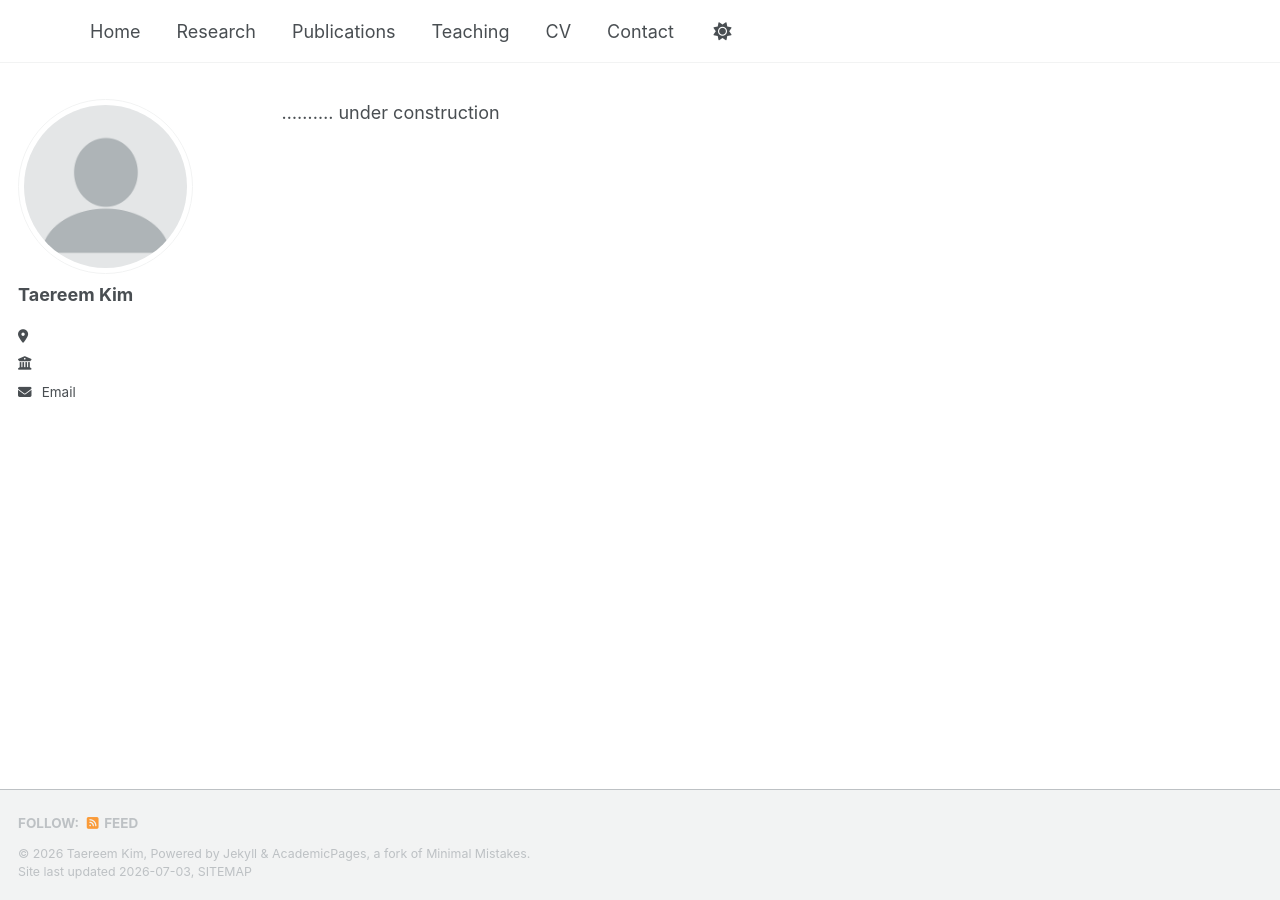
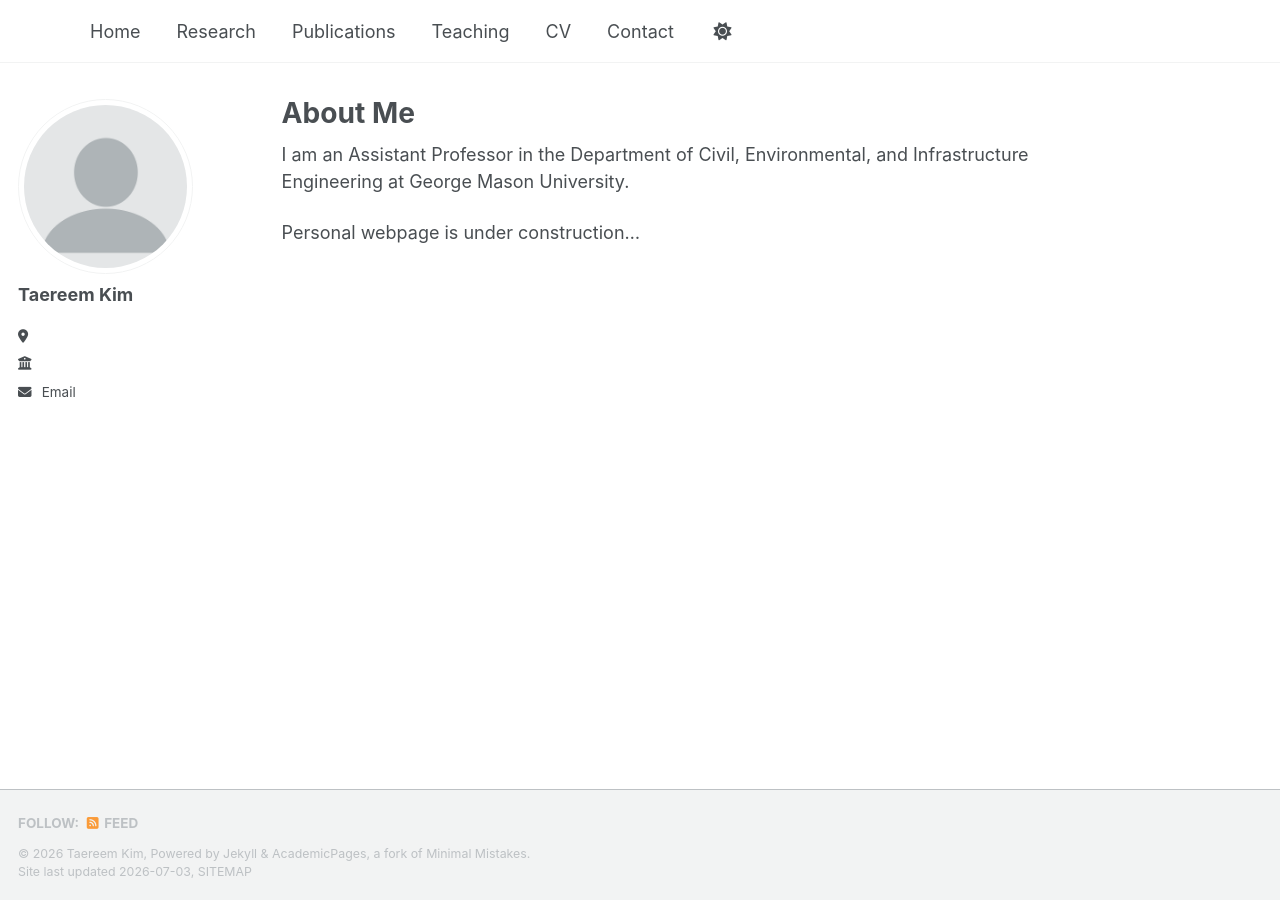
Before and after one commit to taereemk/taereemk.github.io, a Jekyll site: the page built from _pages/about.md, in a window 1280 px wide. Built offline with Jekyll 4.4.1, drawn with Linux system fonts in a browser that asks for light colours; our own code applies the rules of GitHub Pages for plain Markdown files; a style sheet for code colours, icons or effects is not loaded.

Commit message:
Update about page with title and author info
Added metadata and introductory text to the about page.

```diff
--- a/_pages/about.md
+++ b/_pages/about.md
@@ -1 +1,12 @@
-.......... under construction
+---
+permalink: /
+title: "About Me"
+author_profile: true
+redirect_from:
+  - /about/
+  - /about.html
+---
+
+I am an Assistant Professor in the Department of Civil, Environmental, and Infrastructure Engineering at George Mason University.
+
+Personal webpage is under construction...
```
